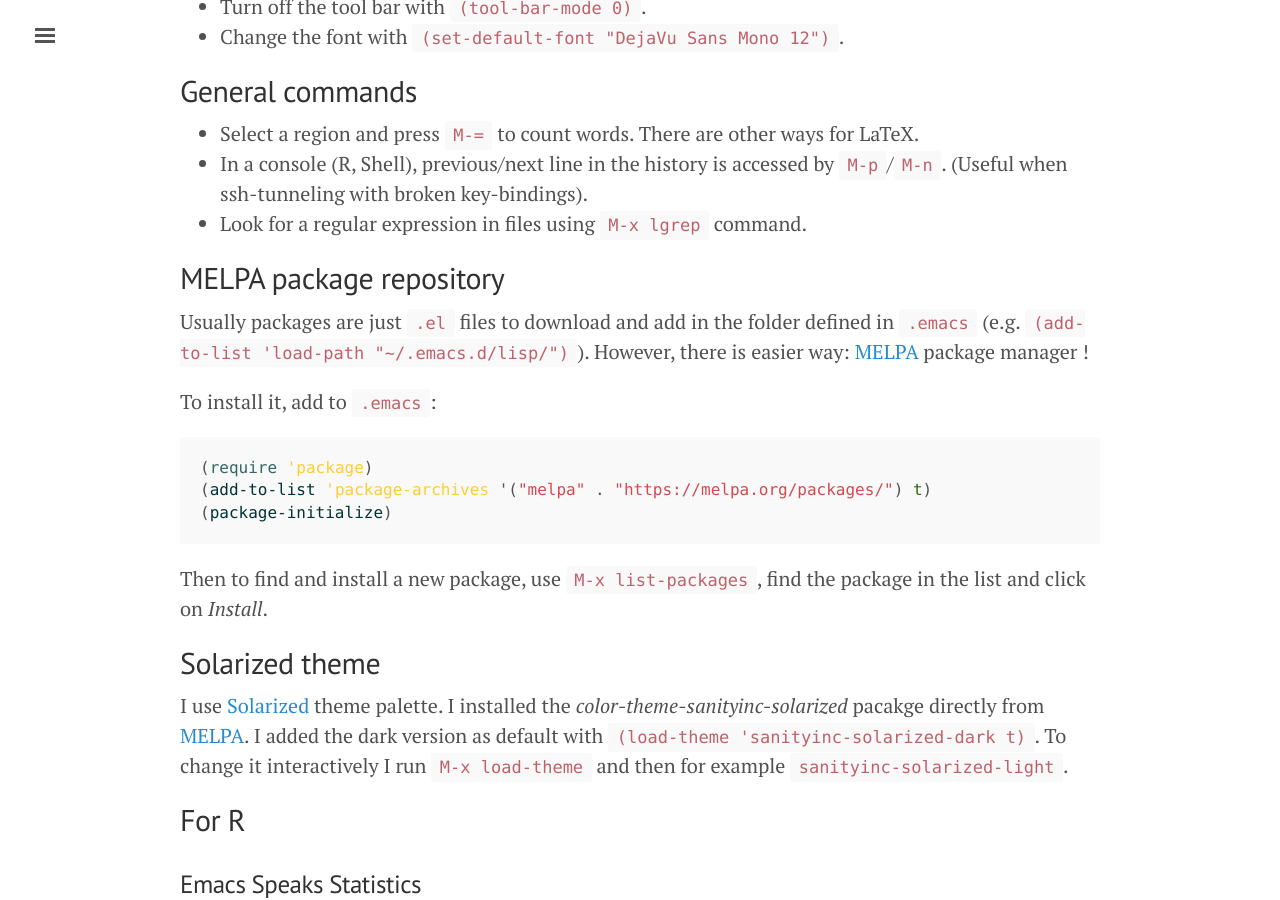
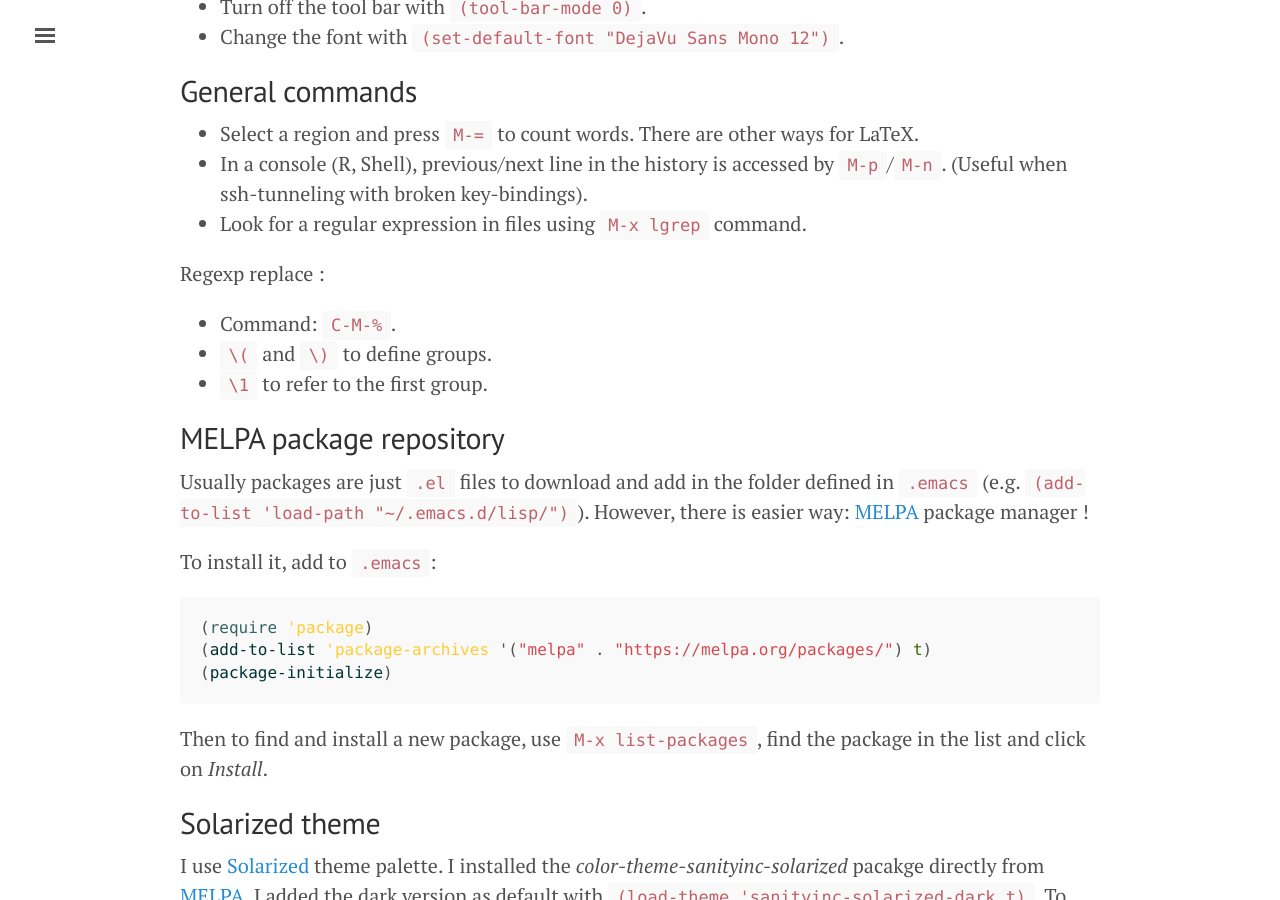
Before and after one commit to jmonlong/Hippocamplus, a Jekyll site: the page built from emacs.md, in a window 1280 px wide and 900 px high, scrolled down 468 px. Built offline with Jekyll 4.4.1, drawn with Linux system fonts in a browser that asks for light colours; nearby versions of some CDN libraries; some of the changed text lies outside the part shown.

Commit message:
tables and search

```diff
--- a/emacs.md
+++ b/emacs.md
@@ -19,6 +19,11 @@
 + Select a region and press `M-=` to count words. There are other ways for LaTeX.
 + In a console (R, Shell), previous/next line in the history is accessed by `M-p`/`M-n`. (Useful when ssh-tunneling with broken key-bindings).
 + Look for a regular expression in files using `M-x lgrep` command.
+
+Regexp replace :
++ Command: `C-M-%`.
++ `\(` and `\)` to define groups.
++ `\1` to refer to the first group.
 
 ## MELPA package repository
 
@@ -104,6 +109,8 @@
 ## For Markdown
 
 Pressing `TAB` when the cursor is in a heading will cycle through *heading-only/full* view.
+
+`M-x orgtbl-mode` to format markdown tables.
 
 ## For Python
 
```
